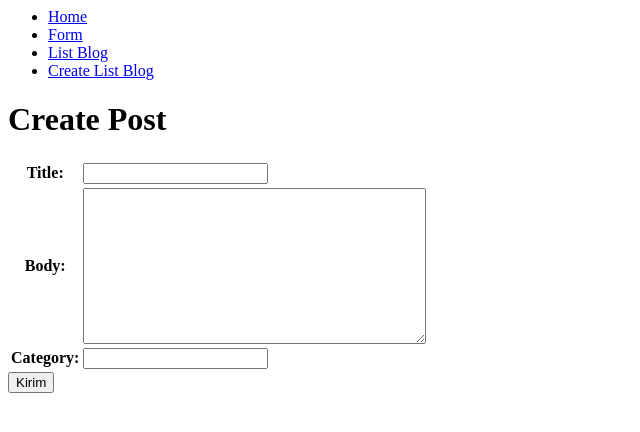
After one commit to fahiraaa06/Latihan-KSI_Fahira_1204044_2B, a Django app: page /apk/create/ in a window 1280 px wide. The commit adds this page. Shown: the top 432 px of the page, without its empty margins (0-640 px from the left). Run offline with Django 3.2, Linux system fonts and the light colour scheme.

Commit message:
Django Framework - Create Form

```diff
--- a/apk/admin.py
+++ b/apk/admin.py
@@ -1,5 +1,5 @@
 from django.contrib import admin
 
 # Register your models here.
-from .models import Post
-admin.site.register(Post)
+from .models import PostModel
+admin.site.register(PostModel)
--- /dev/null
+++ b/apk/forms.py
@@ -0,0 +1,8 @@
+from django import forms
+
+class PostForm(forms.Form):
+    title = forms.CharField(max_length=20)
+    body = forms.CharField(
+        widget = forms.Textarea
+    )
+    category = forms.CharField(max_length=20)
--- /dev/null
+++ b/apk/templates/apk/create.html
@@ -0,0 +1,17 @@
+{% extends 'base.html' %}
+
+    {% block page_title %}
+        {{page_title}}
+    {% endblock page_title %}
+
+    {% block contents %}
+        <h1>{{page_title}}</h1>
+
+        <form method="POST">
+            {% csrf_token %}
+            <table>
+                {{post_form.as_table}}
+            </table>
+            <button type="Submit">Kirim</button>
+        </form>
+    {% endblock contents %}
--- a/apk/urls.py
+++ b/apk/urls.py
@@ -1,10 +1,13 @@
 from django.urls import path
+from django.conf.urls import url
 
 
 from . import views
 
 app_name = 'apk'
 urlpatterns = [
+    url(r'^create/$', views.create, name='create'),
+    url(r'^$', views.index, name='index'),
     path('', views.index, name='index'),
     path('recent/', views.recent, name='recent'),
 ]
--- a/apk/views.py
+++ b/apk/views.py
@@ -1,19 +1,42 @@
 from multiprocessing import context
 from django.shortcuts import render
 from django.http import HttpResponse
+from django.http import HttpResponseRedirect
 from .models import Post
+from.models import PostModel
+from .forms import PostForm
 # Create your views here.
 
 def index(request):
-
+    posts = PostModel.objects.all()
     db = Post.objects.all()
-    context = {
-        'title' : 'Apk',
+    context ={
+        'page_title':'List Apk',
+        'posts' : posts,
+        'title' :'Apk',
         'heading' : 'Apk',
-        'subheading' : 'postingan',
+        'subheading' : 'Postingan',
         'post' : db,
     }
-    return render(request, 'apk/index.html', context)
+    return render(request, 'apk/index.html',context)
 
+def create(request):
+    post_form = PostForm()
+
+    if request.method == 'POST':
+        PostModel.objects.create(
+            judul = request.POST['title'],
+            body = request.POST['body'],
+            category = request.POST['category'],
+        )
+
+        return HttpResponseRedirect("/apk/")
+
+    context = {
+        'page_title' : 'Create Post',
+        'post_form' :post_form
+    }
+
+    return render(request, 'apk/create.html', context)
 def recent(request):
     return HttpResponse("Recent")
--- a/mywebsite/settings.py
+++ b/mywebsite/settings.py
@@ -78,7 +78,7 @@ WSGI_APPLICATION = 'mywebsite.wsgi.application'
 DATABASES = {
     'default': {
         'ENGINE': 'django.db.backends.mysql',
-        'NAME': 'latihan',
+        'NAME': 'tutor',
         'USER': 'root',
         'PASSWORD': '',
         'HOST': 'localhost',
--- a/mywebsite/urls.py
+++ b/mywebsite/urls.py
@@ -27,6 +27,7 @@ urlpatterns = [
     path('admin/', admin.site.urls),
     path('apk/', include('apk.urls', namespace='apk')),
     path ('', views.index, name='index'),
+    path('form/', views.form, name='form'),
     re_path(r'^articles/(?P<year>[0-9]{4})/$',
     views.articles, name='dinamis'),
 ]
--- a/templates/base.html
+++ b/templates/base.html
@@ -1,3 +1,29 @@
-{% block header%}
+<html lang="en">
 
-{% endblock header%}
+<head>
+    <meta charset="UTF-8">
+    <meta http-equiv="X-UA-Compatible" content="IE=edge">
+    <meta name="viewport" content="width=device-width, initial-scale=1.0">
+    <title>
+        {% block page_title %}
+
+        {% endblock page_title %}
+    </title>
+
+</head>
+
+<body>
+<div id="menu">
+        <ul>
+            <li class="nav-item"><a class="nav-link" href="{%url "index" %}" title="">Home</a></li>
+            <li class="nav-item"><a class="nav-link" href="{%url "form" %}" title="">Form</a></li>
+            <li class="nav-item"><a class="nav-link" href="{%url "apk:index" %}" title="">List Blog</a></li>
+            <li class="nav-item"><a class="nav-link" href="http://127.0.0.1:8000/apk/create/" title="">Create List Blog</a></li>
+        </ul>
+    </div>
+    {% block contents %}
+
+    {% endblock contents %}
+</body>
+
+</html>
```
Also changed, not shown: apk/models.py (+11 -0 lines), apk/templates/apk/index.html (+42 -36 lines), mywebsite/forms.py (added, +75 -0 lines), mywebsite/views.py (+19 -0 lines), templates/form.html (added, +40 -0 lines).
